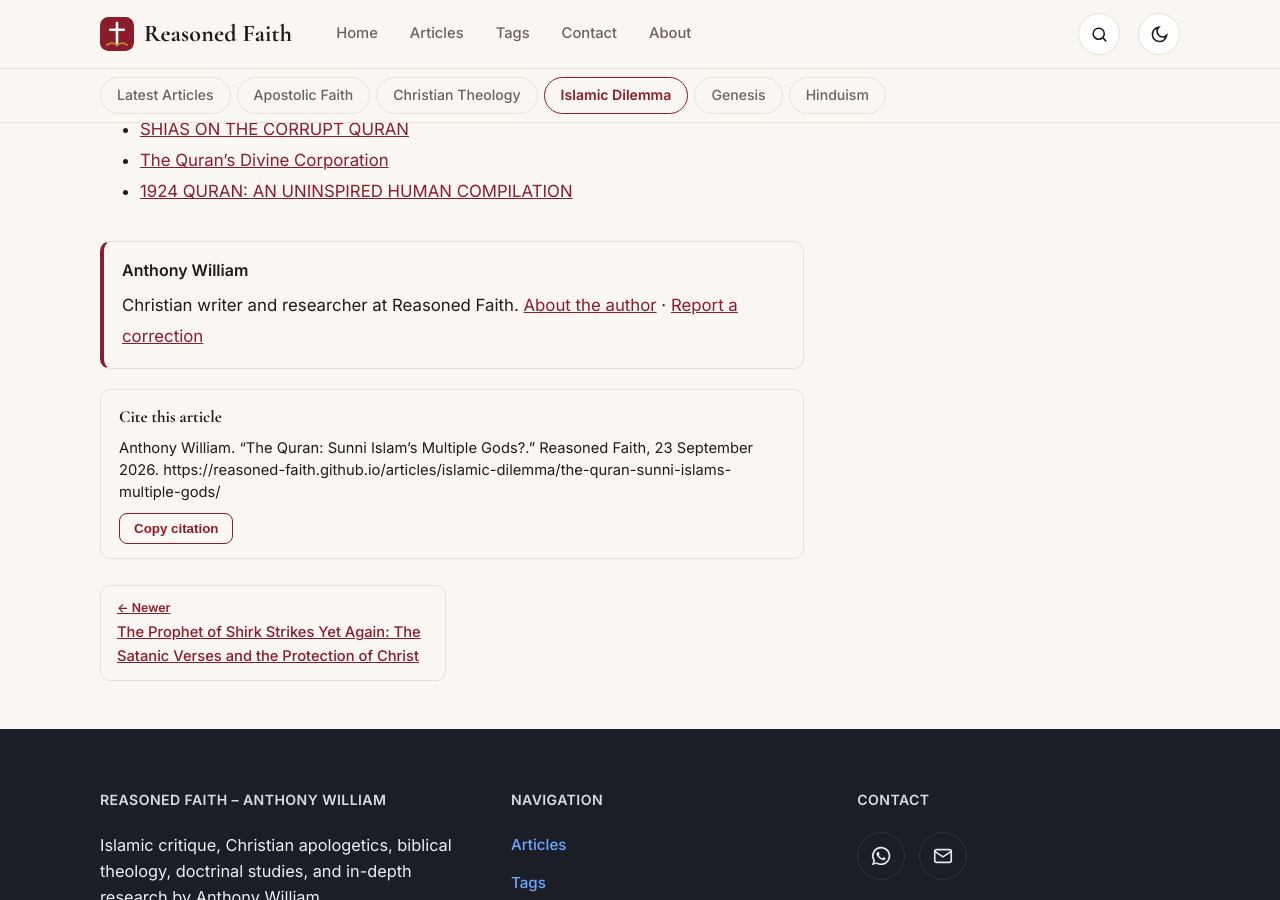
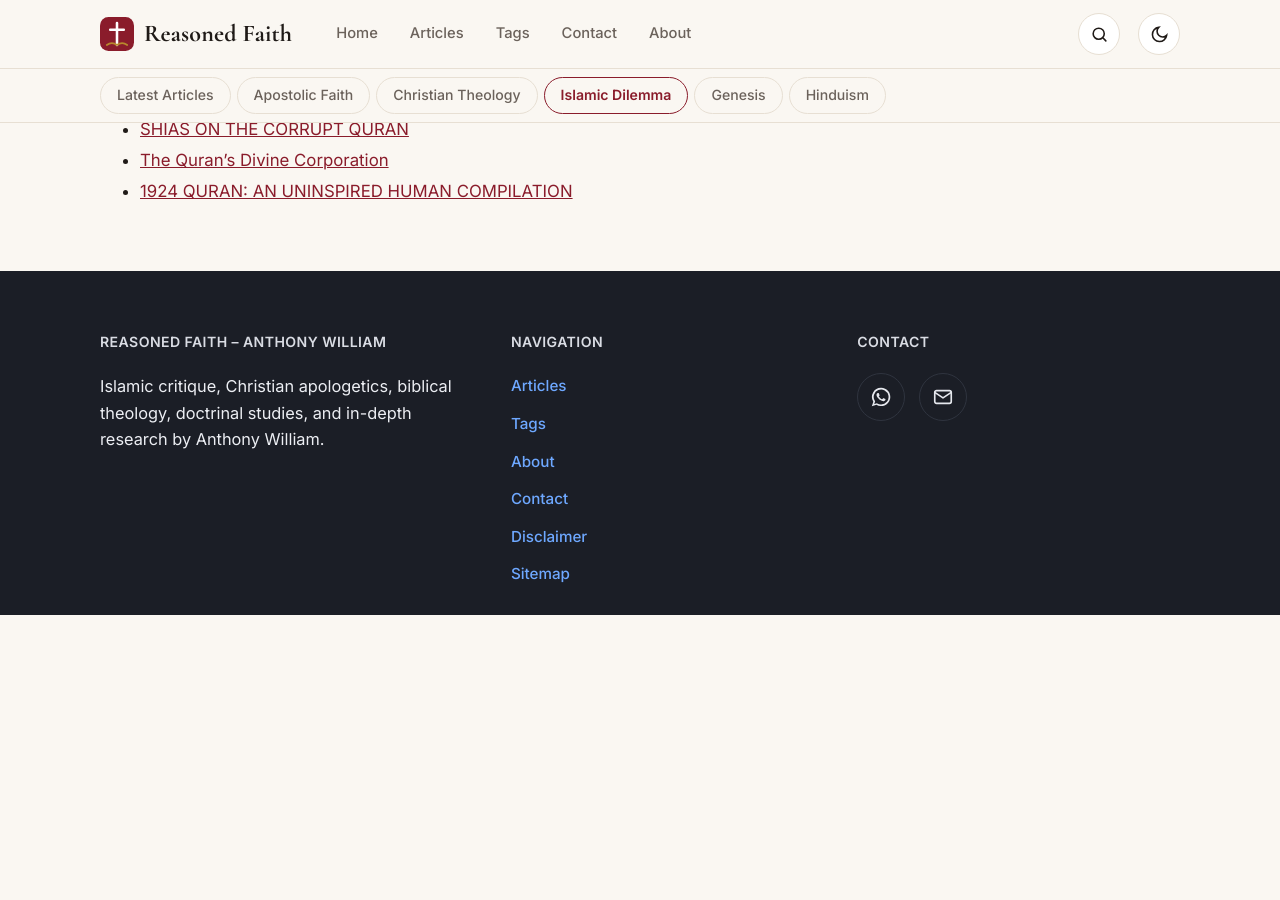
Before and after one commit to Reasoned-faith/reasoned-faith.github.io, a Jekyll site: the page built from _articles/islamic-dilemma/the-quran-sunni-islams-multiple-gods.md, in a window 1280 px wide and 900 px high, scrolled down 4367 px. Built offline with Jekyll 4.4.1, drawn with Linux system fonts in a browser that asks for light colours; after the commit the page ends 4982 px from its top, so only the background shows below that.

Commit message:
Update article.html

```diff
--- a/_layouts/article.html
+++ b/_layouts/article.html
@@ -48,25 +48,6 @@ layout: default
   {% if page.excerpt %}<p class="ap-lead">{{ page.excerpt }}</p>{% endif %}
   <nav class="toc" id="toc" aria-label="Contents" hidden></nav>
   {{ content }}
-  <aside class="author-box"><b>{{ page.author | default: site.author }}</b>
-    <p>Christian writer and researcher at {{ site.title }}. <a href="{{ '/about/' | relative_url }}">About the author</a> · <a href="{{ '/contact/' | relative_url }}">Report a correction</a></p>
-  </aside>
-  <div class="cite-box">
-    <b>Cite this article</b>
-    <p id="cite-text">{{ site.author }}. “{{ page.title }}.” {{ site.title }}{% if page.date %}, {{ page.date | date: "%-d %B %Y" }}{% endif %}. {{ page.url | absolute_url }}</p>
-    <button type="button" class="cite-btn" id="cite-copy">Copy citation</button>
-  </div>
-  {%- assign pn_pre = "_articles/" | append: pt[1] | append: "/" -%}
-  {%- assign pn_list = arts | where_exp: "a", "a.relative_path contains pn_pre" -%}
-  {%- assign pn_i = -1 -%}
-  {%- for a in pn_list -%}{%- if a.url == page.url -%}{%- assign pn_i = forloop.index0 -%}{%- endif -%}{%- endfor -%}
-  {%- if pn_i >= 0 -%}
-  {%- assign pn_newer = pn_i | minus: 1 -%}{%- assign pn_older = pn_i | plus: 1 -%}
-  <nav class="pn" aria-label="More articles in this category">
-    {%- if pn_i > 0 -%}{%- assign nx = pn_list[pn_newer] -%}<a class="pn-a" href="{{ nx.url | relative_url }}"><small>← Newer</small><b>{{ nx.title }}</b></a>{%- else -%}<span></span>{%- endif -%}
-    {%- if pn_older < pn_list.size -%}{%- assign pv = pn_list[pn_older] -%}<a class="pn-a pn-r" href="{{ pv.url | relative_url }}"><small>Older →</small><b>{{ pv.title }}</b></a>{%- endif -%}
-  </nav>
-  {%- endif %}
 </article>
 </div><aside class="col-side">
 {% include main-categories.html %}
@@ -118,14 +99,5 @@ layout: default
       box.appendChild(t);box.appendChild(ol);box.hidden=false;
     }
   }
-  var cb=document.getElementById("cite-copy"),ct=document.getElementById("cite-text");
-  if(cb&&ct){
-    cb.addEventListener("click",function(){
-      var txt=ct.textContent.trim();
-      function done(){cb.textContent="Copied";setTimeout(function(){cb.textContent="Copy citation";},2000);}
-      if(navigator.clipboard&&navigator.clipboard.writeText){navigator.clipboard.writeText(txt).then(done,function(){});}
-      else{var r=document.createRange();r.selectNodeContents(ct);var sel=window.getSelection();sel.removeAllRanges();sel.addRange(r);try{document.execCommand("copy");done();}catch(e){}sel.removeAllRanges();}
-    });
-  }
 })();
 </script>
```
